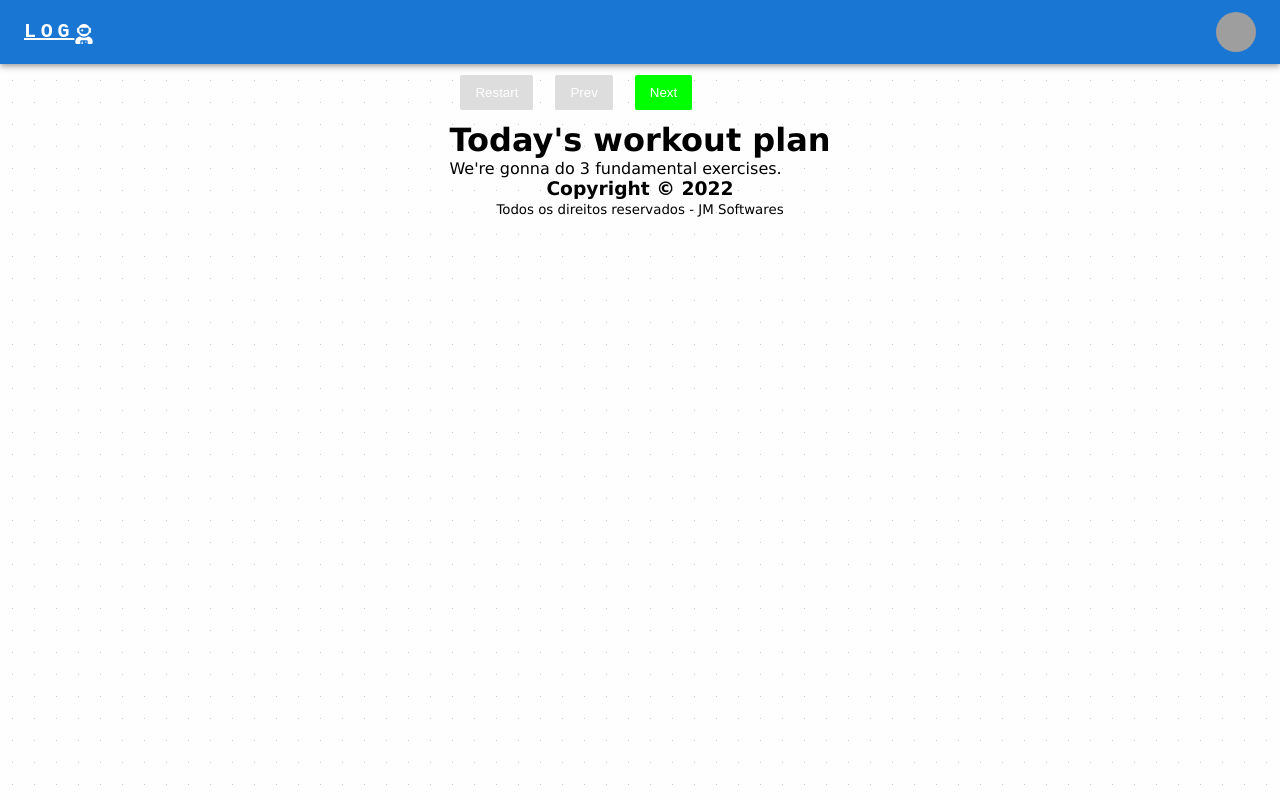
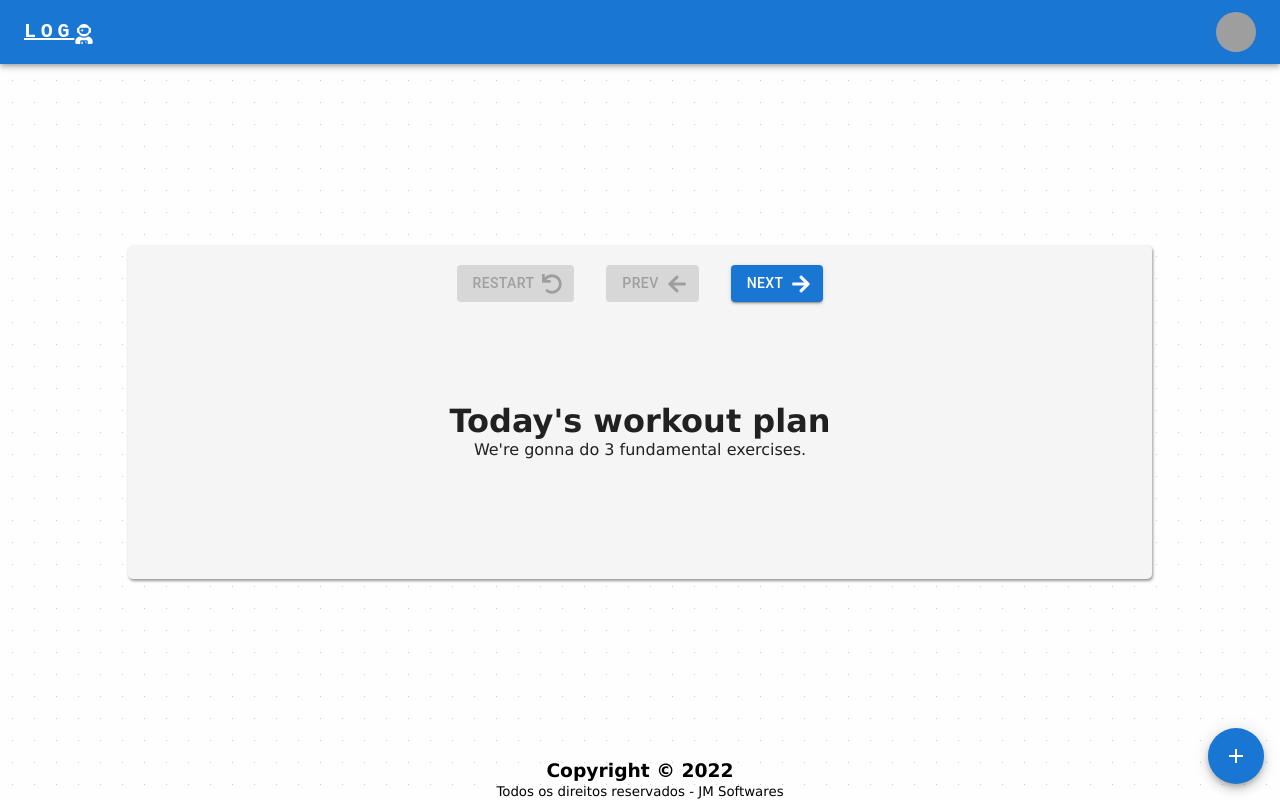
Before and after one commit to jrmsjorgesilva/Curso-react-Joao-Ribeiro, a React (Create React App) app: page /slides in a window 1280 px wide. Built offline with nearby package versions, Linux system fonts and the light colour scheme; grey boxes are pictures that could not be loaded.

Commit message:
estilização para componentes slides, socialWidget e dadosclientes

```diff
--- a/src/App.js
+++ b/src/App.js
@@ -1,6 +1,6 @@
 import React from 'react'
 import Comments from './componentes/Comments/Comments'
-import DadosClientes from './componentes/DadosClientes'
+import DadosClientes from './componentes/DadosClientes/DadosClientes'
 import Contador from './componentes/Contador'
 import Invertexto from './componentes/Invertexto'
 import Cards from './componentes/Cards'
@@ -36,74 +36,90 @@ const App = () => {
               element={<TodoApp />}
             >
             </Route>
+
             <Route
               path='/fetchapp'
               element={<FetchApp />}
             >
             </Route>
+
             <Route
               path='/cards'
               element={<Cards />}
             >
             </Route>
+
             <Route
               path='/invertexto'
               element={<Invertexto />}
             >
             </Route>
+
             <Route
               path='/comments'
               element={<Comments />}
             >
             </Route>
+
             <Route
               path='/contador'
               element={<Contador />}
             >
             </Route>
+
             <Route
               path='/dadosclientes'
               element={<DadosClientes />}
             >
             </Route>
+
             <Route
               path='/slides'
               element={<Slides />}
             >
             </Route>
+
             <Route
               path='/feira'
               element={<Feira />}
             >
             </Route>
+
             <Route
               path='/fixit'
               element={<Fixit />}
             >
             </Route>
+
             <Route
               path='/bankaccount'
               element={<BankAccount />}
             >
             </Route>
+
             <Route
               path='/userfetch'
               element={<UserFetch />}
             >
             </Route>
+
             <Route
               path='/shoppinglist'
               element={<ShoppingList />}
             >
             </Route>
+
             <Route
               path='*'
               element={<Page404 />}
             >
             </Route>
+
           </Routes>
 
         </Provider>
+
+        <SocialWidget />
 
         <Footer />
 
--- a/src/componentes/DadosClientes.js
+++ b/src/componentes/DadosClientes/DadosClientes.js
@@ -1,8 +1,19 @@
-import React from 'react'
-import dadosClientes from '../dadosClientes/dadosClientes'
+import React, { useState, useEffect } from 'react'
 import { Table, TableBody, TableCell, TableContainer, TableHead, TableRow, Paper  } from '@mui/material'
 
 const DadosClientes = () => {
+
+  const [data, setData] = useState(() => []);
+
+  const API_URL = 'https://jsonplaceholder.typicode.com/users';
+
+  useEffect(() => {
+
+    fetch(API_URL)
+      .then(response => response.json())
+      .then(json => setData(json))
+
+  }, [])
 
   return(
     <div className='app__container'>
@@ -15,20 +26,24 @@ const DadosClientes = () => {
           <TableRow>
             <TableCell>Lista de clientes cadastrados</TableCell>
             <TableCell align="right">ID</TableCell>
+            <TableCell align="right">Nome Usuário</TableCell>
             <TableCell align="right">Email</TableCell>
+            <TableCell align="right">Logradouro</TableCell>
           </TableRow>
         </TableHead>
         <TableBody>
-          {dadosClientes.map((row) => (
+          {data.map((row) => (
             <TableRow
-              key={row.nome}
+              key={row.name}
               sx={{ '&:last-child td, &:last-child th': { border: 0 } }}
             >
               <TableCell component="th" scope="row">
-                {row.nome}
+                {row.name}
               </TableCell>
               <TableCell align="right">{row.id}</TableCell>
+              <TableCell align="right">{row.username}</TableCell>
               <TableCell align="right">{row.email}</TableCell>
+              <TableCell align="right">{row.address.street}</TableCell>
             </TableRow>
           ))}
         </TableBody>
--- a/src/componentes/Page404.js
+++ b/src/componentes/Page404.js
@@ -1,4 +1,5 @@
 import React from 'react'
+import { Link } from 'react-router-dom'
 
 const Page404 = () => {
 
@@ -7,9 +8,19 @@ const Page404 = () => {
   return(
     <>
       <img
+        width='70%'
+        height='70%'
         src={imgSrc}
-        alt='flyer do evento'
+        alt='Mensagem 404 - página não encontrada'
       />
+      <p>
+        Página Não Encontrada
+      </p>
+      <p style={{ margin: '10px 10px 40px 10px'}}>
+        <Link to='/'>
+          Voltar
+        </Link>
+      </p>
     </>
   )
 }
--- a/src/componentes/Slides.js
+++ b/src/componentes/Slides.js
@@ -1,4 +1,6 @@
 import React, { useState } from 'react';
+import { Button, Stack} from '@mui/material'
+import { FaArrowLeft, FaUndo, FaArrowRight } from 'react-icons/fa'
 
 const Slides = () => {
 
@@ -48,31 +50,34 @@ const Slides = () => {
   }
 
     return (
-        <div className='app_container'>
-            <div id="navigation" className="text-center">
-                <button
-                  className="app__btn"
+        <div className='app__container'>
+            <Stack sx={{ margin: 'auto', justifyContent: 'center', alignItems: 'center' }} direction='row' spacing={4} className="center">
+                <Button
+                  variant='contained'
+                  endIcon={<FaUndo />}
                   onClick={() => setSlide(0)}
                   disabled={slide === 0 ? disabled : !disabled}
                 >
                   Restart
-                </button>
-                <button
-                  className="app__btn"
+                </Button>
+                <Button
+                  variant='contained'
+                  endIcon={<FaArrowLeft />}
                   onClick={() => prevSlide()}
                   disabled={slide < 1 ? disabled : !disabled}
                 >
                   Prev
-                </button>
-                <button
-                  className="app__btn"
+                </Button>
+                <Button
+                  variant='contained'
+                  endIcon={<FaArrowRight />}
                   onClick={() => nextSlide()}
                   disabled={slide > 3 ? disabled : !disabled}
                 >
                   Next
-                </button>
-            </div>
-            <div id="slide" className="card text-center">
+                </Button>
+            </Stack>
+            <div style={{ margin: '100px auto' }} id="slide" className="card center">
                 <h1 data-testid="title">{slides[slide].title}</h1>
                 <p data-testid="text">{slides[slide].text}</p>
             </div>
--- a/src/componentes/SocialWidget.js
+++ b/src/componentes/SocialWidget.js
@@ -1,11 +1,34 @@
 import React from 'react';
-import Box from '@mui/material/Box';
+import { SpeedDial, SpeedDialAction, SpeedDialIcon } from '@mui/material';
+import { FaFacebook, FaInstagram, FaYoutube, FaLinkedin, FaWhatsapp } from 'react-icons/fa'
+import { Link } from 'react-router-dom'
 
 const SocialWidget = () => {
+
+  const withLink = (to, children) => <Link to={to} target='_blank'>{children}</Link>
+
+  const actions = [
+    { icon: withLink('facebook.com', <FaFacebook />), name: 'Facebook' },
+    { icon: withLink('instagram.com', <FaInstagram />), name: 'Instagram' },
+    { icon: withLink('linkedin.com', <FaLinkedin />), name: 'Linkedin' },
+    { icon: withLink('www.youtube.com', <FaYoutube />), name: 'Youtube' },
+    { icon: withLink('business.whatsapp.com', <FaWhatsapp />), name: 'Whatsapp' },
+  ];
+
   return (
-    <Box sx={{ height: 320, transform: 'translateZ(0px)', flexGrow: 1 }}>
-
-    </Box>
+      <SpeedDial
+        ariaLabel="SpeedDial basic example"
+        sx={{ position: 'absolute', bottom: 16, right: 16 }}
+        icon={<SpeedDialIcon />}
+      >
+        {actions.map((action) => (
+          <SpeedDialAction
+            key={action.name}
+            icon={action.icon}
+            tooltipTitle={action.name}
+          />
+        ))}
+      </SpeedDial>
   );
 }
 
```
Also changed, not shown: src/componentes/DadosClientes/dadosClientes/dadosClientes.js (renamed from src/dadosClientes/dadosClientes.js).
